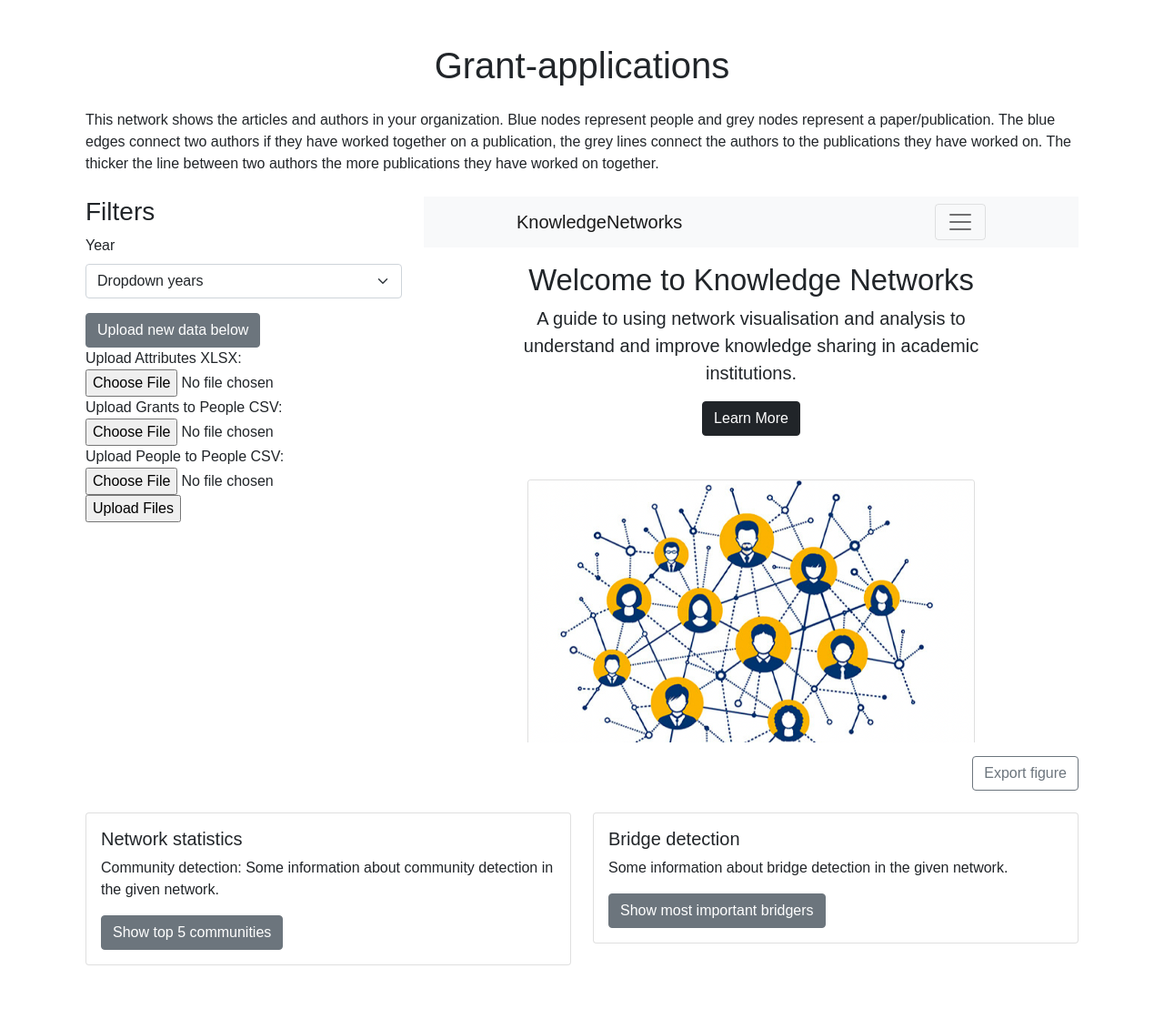
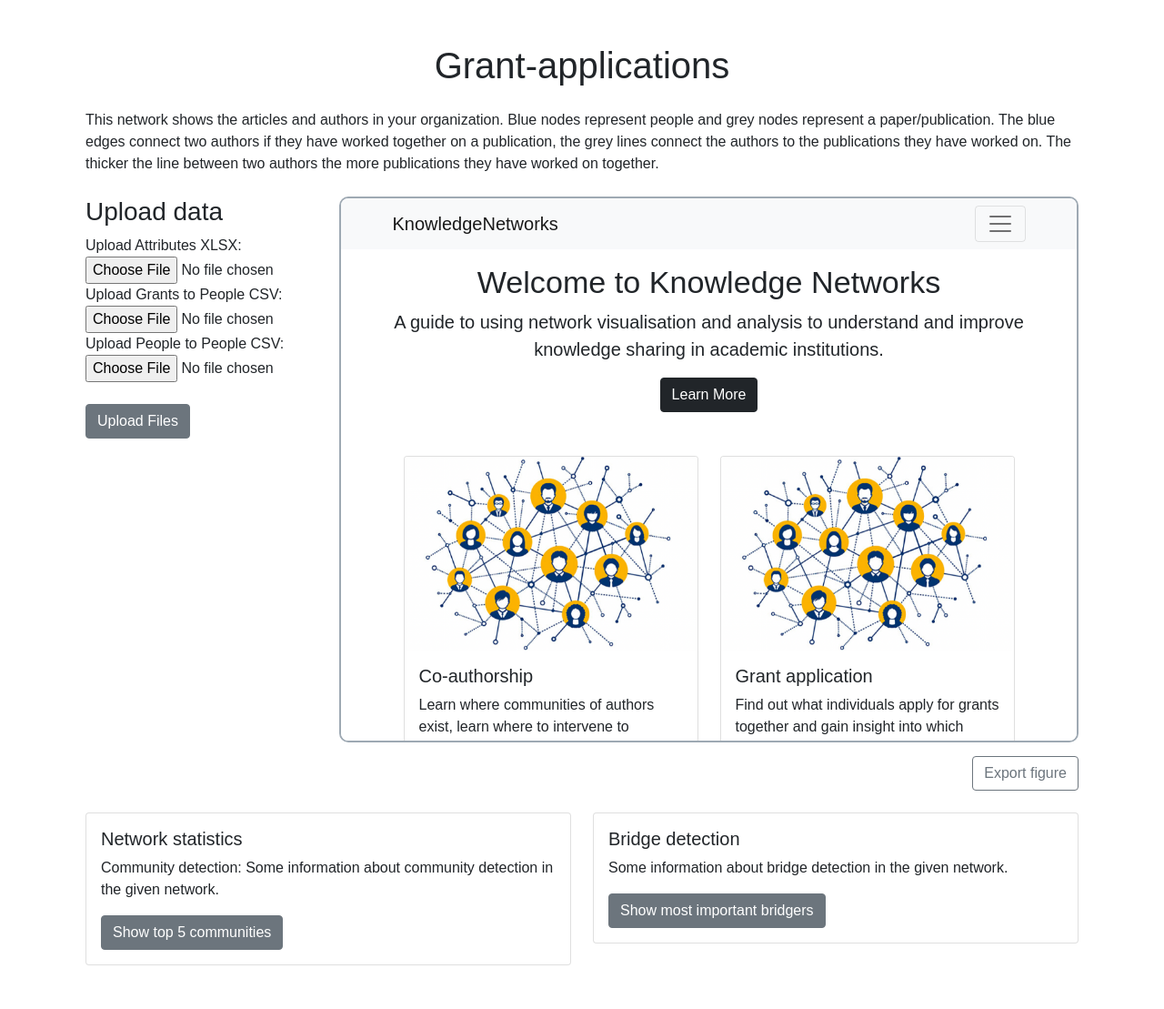
Before and after one commit to Floor99/DCiA_group6, a Flask app: page /grant_applications in a window 1280 px wide. Shown: the part 56-1165 px from the top of the page at 91% size. Run offline with Flask 3, Linux system fonts and the light colour scheme.

Commit message:
fixed some front-end issues: removed filter options, made the network bigger and with a border so you know when you're scorlling and added button style for upload data

```diff
--- a/DCiA/dcia/templates/grant_applications.html
+++ b/DCiA/dcia/templates/grant_applications.html
@@ -5,19 +5,17 @@
     <h1 class="text-center my-4">Grant-applications</h1>
     <p>This network shows the articles and authors in your organization. Blue nodes represent people and grey nodes represent a paper/publication. The blue edges connect two authors if they have worked together on a publication, the grey lines connect the authors to the publications they have worked on. The thicker the line between two authors the more publications they have worked on together.</p>
     <div class="row my-4">
-        <div class="col-md-4">
-            <h3>Filters</h3>
-            <form>
+        <div class="col-md-3">
+            <h3>Upload data</h3>
+            <!-- <form>
                 <div class="mb-3">
                     <label for="yearFilter" class="form-label">Year</label>
                     <select class="form-select" id="yearFilter">
                         <option selected>Dropdown years</option>
-                        <!-- Add year options here -->
                     </select>
                 </div>
-                <!-- Repeat for other filters -->
-            </form>
-            <button class="btn btn-secondary">Upload new data below</button>
+            </form> -->
+            <!-- <button class="btn btn-secondary">Upload new data below</button> -->
             <form action="{{ url_for('upload_files') }}" method="post" enctype="multipart/form-data">
               <label for="attributesFile">Upload Attributes XLSX:</label>
               <input type="file" name="attributes_file" id="attributesFile">
@@ -28,13 +26,14 @@
               <label for="peopleFile">Upload People to People CSV:</label>
               <input type="file" name="people_file" id="peopleFile">
               <br>
-              <input type="submit" value="Upload Files">
+              <br>
+              <input type="submit" value="Upload Files" class="btn btn-secondary">
           </form>
 
 
         </div>
-        <div class="col-md-8">
-            <iframe src="http://127.0.0.1:5001" width="100%" height="600"></iframe>
+        <div class="col-md-9">
+            <iframe src="http://127.0.0.1:5001" width="100%" height="600" style="border: 2px solid #9EA9B3; border-radius: 10px;"></iframe></iframe>
             <!-- <img src="{{ url_for('static', filename='network_example_image.png') }}" class="img-fluid" alt="Grant-applications Network"> -->
             <div class="text-end">
                 <button class="btn btn-outline-secondary mt-2">Export figure</button>
```
